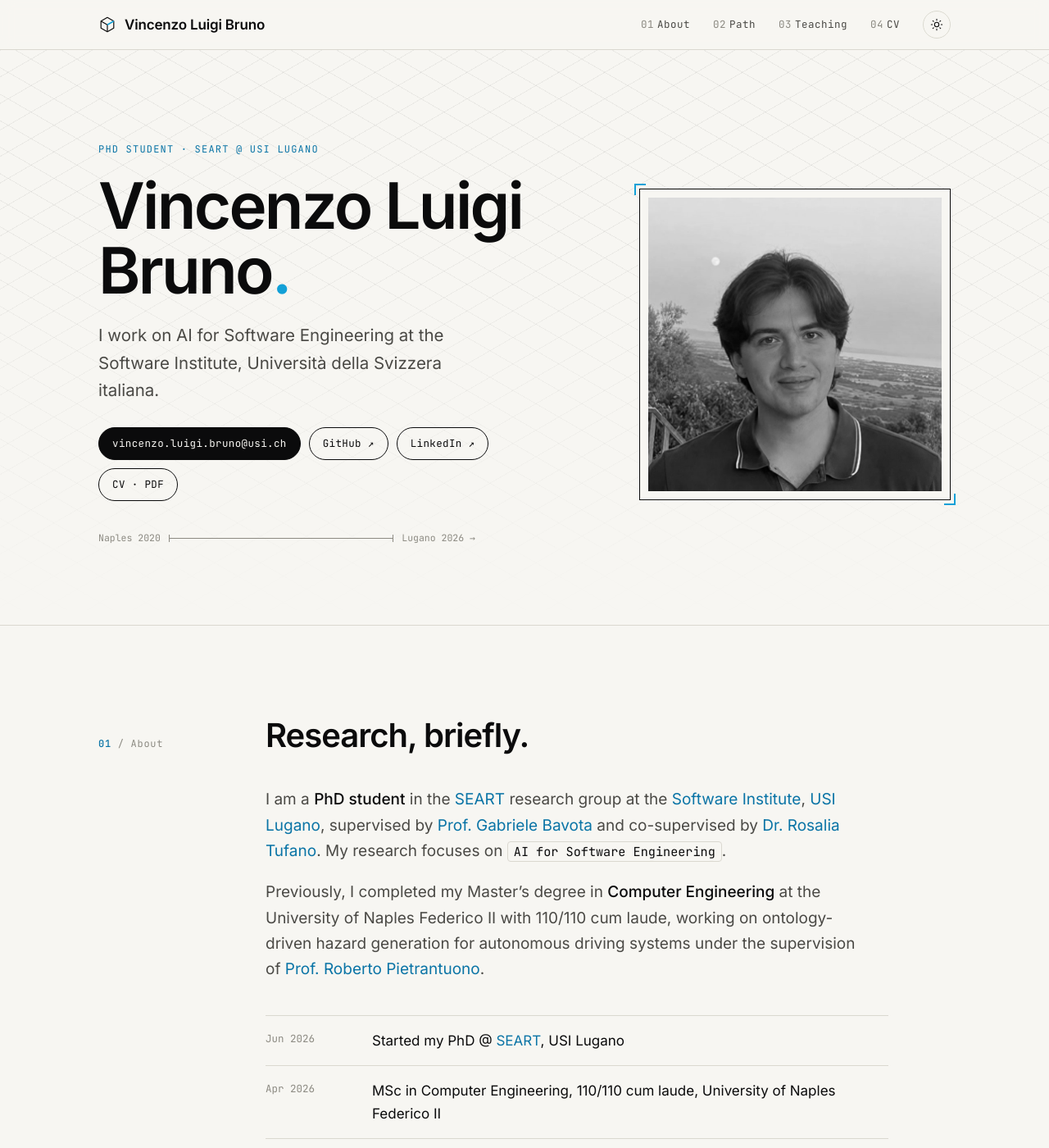
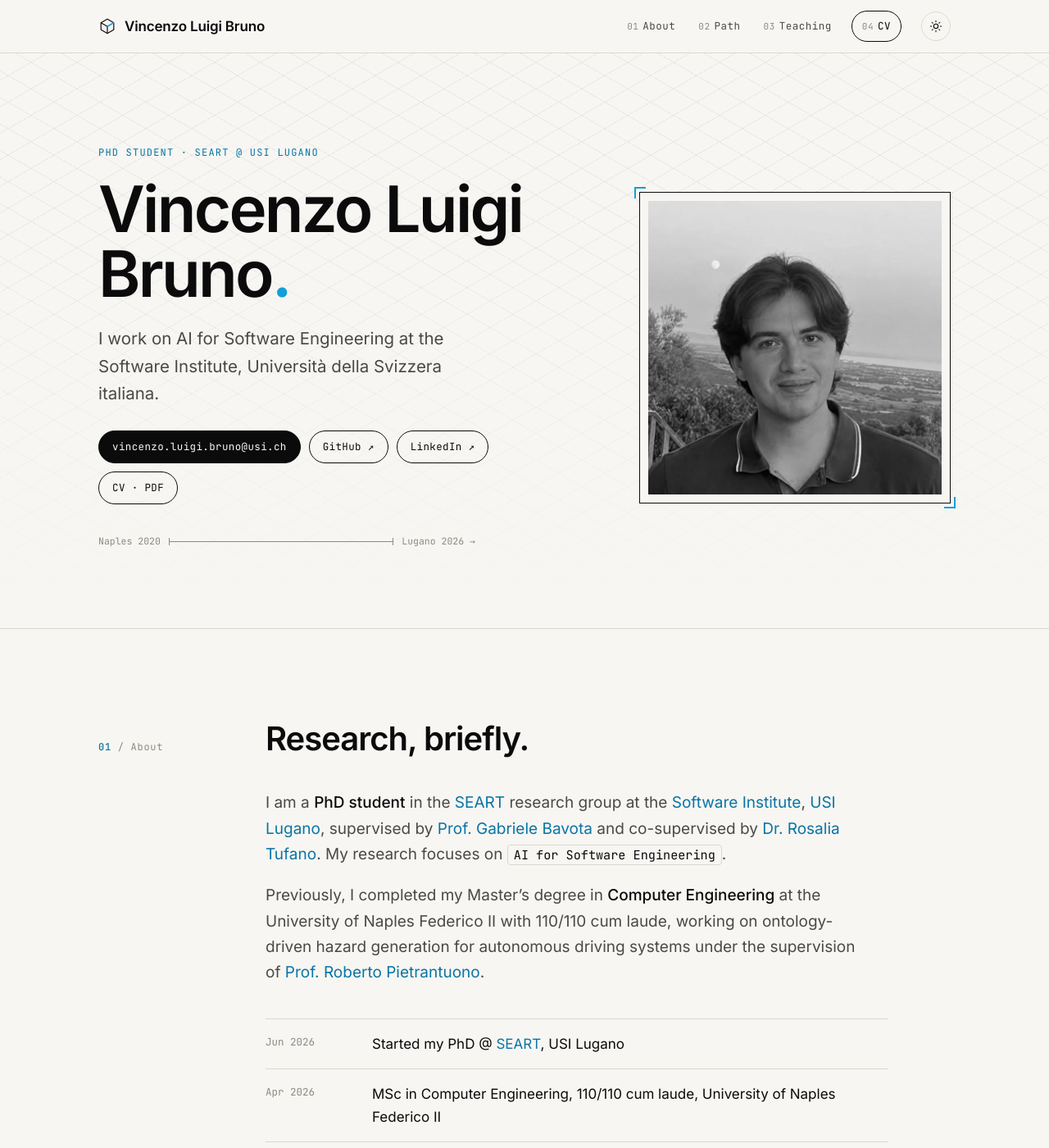
Before and after one commit to vlb20/vlb20.github.io, a Jekyll site: the page built from index.md, in a window 1280 px wide and 1400 px high. Shown: the whole window at 82% size. Built offline with Jekyll 4.4.1, drawn with Linux system fonts in a browser that asks for light colours.

Commit message:
some additions

```diff
--- a/_includes/head.html
+++ b/_includes/head.html
@@ -8,7 +8,7 @@
 <meta name="theme-color" content="#0B0B0C" media="(prefers-color-scheme: dark)">
 <link rel="preload" href="{{ '/assets/fonts/inter-latin-400-normal.woff2' | relative_url }}" as="font" type="font/woff2" crossorigin>
 <link rel="preload" href="{{ '/assets/fonts/inter-latin-600-normal.woff2' | relative_url }}" as="font" type="font/woff2" crossorigin>
-<link rel="stylesheet" href="{{ '/assets/css/main.css' | relative_url }}">
+<link rel="stylesheet" href="{{ '/assets/css/main.css' | relative_url }}?v={{ site.time | date: '%s' }}">
 <link rel="icon" href="{{ '/images/favicon.svg' | relative_url }}" type="image/svg+xml">
 <link rel="icon" href="{{ '/images/favicon-32x32.png' | relative_url }}" sizes="32x32" type="image/png">
 <link rel="apple-touch-icon" href="{{ '/images/apple-touch-icon-180x180.png' | relative_url }}">
--- a/_includes/header.html
+++ b/_includes/header.html
@@ -1,27 +1,33 @@
 {%- include section-list.html -%}
 {%- assign home = '/' | relative_url -%}
+{%- if page.url == '/' -%}{%- assign base = '' -%}{%- else -%}{%- assign base = home -%}{%- endif -%}
 <header class="site-header">
   <div class="wrap">
-    <a class="brand" href="{{ home }}" aria-label="Home">
+    <a class="brand" href="{{ home }}" aria-label="{{ site.author.name }}, home">
       <svg viewBox="0 0 24 24" fill="none" stroke="currentColor" stroke-width="1.3" stroke-linejoin="round" aria-hidden="true">
         <path d="M12 2.5 20.5 7.4v9.2L12 21.5 3.5 16.6V7.4Z"/><path d="M3.5 7.4 12 12.3M12 12.3v9.2"/>
         <path d="M12 12.3 20.5 7.4" stroke="#12A0D7" stroke-width="1.7"/>
       </svg>
       <span>{{ site.author.name }}</span>
     </a>
-    <nav class="nav" aria-label="Main">
+    <nav class="nav" id="site-nav" aria-label="Main">
       {%- assign n = 0 -%}
       {%- for s in sections -%}
         {%- if s == "work" -%}{%- continue -%}{%- endif -%}
         {%- assign n = n | plus: 1 %}
-      <a href="{{ home }}#{{ s }}"><span>{% include num.html n=n %}</span>{{ s | capitalize }}</a>
+      <a class="nav-link" href="{{ base }}#{{ s }}" data-section="{{ s }}"><span>{% include num.html n=n %}</span>{{ s | capitalize }}</a>
       {%- endfor -%}
       {%- assign n = n | plus: 1 %}
-      <a class="keep{% if page.url == '/cv/' %} is-current{% endif %}" href="{{ '/cv/' | relative_url }}"><span>{% include num.html n=n %}</span>CV</a>
+      <a class="nav-link nav-cv{% if page.url == '/cv/' %} is-active{% endif %}" href="{{ '/cv/' | relative_url }}"{% if page.url == '/cv/' %} aria-current="page"{% endif %}><span>{% include num.html n=n %}</span>CV</a>
+    </nav>
+    <div class="actions">
       <button class="toggle" type="button" aria-label="Switch between light and dark theme">
         <svg class="sun" viewBox="0 0 24 24" fill="none" stroke="currentColor" stroke-width="1.6" stroke-linecap="round" aria-hidden="true"><circle cx="12" cy="12" r="4"/><path d="M12 2v2M12 20v2M4.9 4.9l1.4 1.4M17.7 17.7l1.4 1.4M2 12h2M20 12h2M4.9 19.1l1.4-1.4M17.7 6.3l1.4-1.4"/></svg>
         <svg class="moon" viewBox="0 0 24 24" fill="none" stroke="currentColor" stroke-width="1.6" stroke-linecap="round" stroke-linejoin="round" aria-hidden="true"><path d="M20 14.5A8 8 0 1 1 9.5 4a6.5 6.5 0 0 0 10.5 10.5Z"/></svg>
       </button>
-    </nav>
+      <button class="menu-btn" type="button" aria-label="Open menu" aria-controls="site-nav" aria-expanded="false">
+        <svg viewBox="0 0 24 24" fill="none" stroke="currentColor" stroke-width="1.6" stroke-linecap="round" aria-hidden="true"><path class="l1" d="M4 8h16"/><path class="l2" d="M4 16h16"/></svg>
+      </button>
+    </div>
   </div>
 </header>
--- a/_layouts/default.html
+++ b/_layouts/default.html
@@ -10,6 +10,6 @@
 {{ content }}
 </main>
 {% include footer.html %}
-<script src="{{ '/assets/js/main.js' | relative_url }}" defer></script>
+<script src="{{ '/assets/js/main.js' | relative_url }}?v={{ site.time | date: '%s' }}" defer></script>
 </body>
 </html>
--- a/assets/css/main.css
+++ b/assets/css/main.css
@@ -52,29 +52,44 @@ a:focus-visible, button:focus-visible { outline: 2px solid var(--azzurro); outli
 .kicker { font-family: var(--mono); font-size: 12px; letter-spacing: .1em; text-transform: uppercase; color: var(--azzurro-text); }
 code { font-family: var(--mono); font-size: .88em; }
 
-/* ---------- header ---------- */
+/* ---------- header / navbar ---------- */
 .site-header {
   position: sticky; top: 0; z-index: 10;
   background: color-mix(in srgb, var(--paper) 88%, transparent);
-  backdrop-filter: saturate(1.2) blur(8px); -webkit-backdrop-filter: saturate(1.2) blur(8px);
+  backdrop-filter: saturate(1.2) blur(10px); -webkit-backdrop-filter: saturate(1.2) blur(10px);
   border-bottom: 1px solid var(--rule);
 }
-.site-header .wrap { display: flex; align-items: center; justify-content: space-between; height: 60px; gap: 16px; }
-.brand { display: flex; align-items: center; gap: 10px; color: var(--ink); font-weight: 600; letter-spacing: -.01em; background: none; }
-.brand svg { width: 22px; height: 22px; }
-.nav { display: flex; align-items: center; gap: clamp(12px, 2.5vw, 28px); }
-.nav a { color: var(--ink-2); font-family: var(--mono); font-size: 12.5px; letter-spacing: .04em; }
-.nav a:hover { color: var(--ink); }
-.nav a span { color: var(--mute); margin-right: 4px; }
-.toggle {
-  width: 34px; height: 34px; border: 1px solid var(--rule); border-radius: 50%;
+@supports not (background: color-mix(in srgb, red 50%, transparent)) { .site-header { background: var(--paper); } }
+.site-header .wrap { display: flex; align-items: center; height: 64px; gap: 24px; }
+.brand { display: flex; align-items: center; gap: 10px; color: var(--ink); font-weight: 600; letter-spacing: -.01em; background: none; margin-right: auto; white-space: nowrap; }
+.brand svg { width: 22px; height: 22px; flex: none; }
+.nav { display: flex; align-items: center; gap: 4px; }
+.nav-link { position: relative; display: inline-flex; align-items: baseline; gap: 5px; padding: 8px 12px; color: var(--ink-2); font-family: var(--mono); font-size: 12.5px; letter-spacing: .04em; background: none; border-radius: 999px; transition: color .2s, background-color .2s; }
+.nav-link span { color: var(--mute); font-size: 11px; }
+.nav-link:hover { color: var(--ink); background: var(--paper-2); }
+.nav-link::after { content: ""; position: absolute; left: 12px; right: 12px; bottom: 2px; height: 2px; border-radius: 2px; background: var(--azzurro); transform: scaleX(0); transform-origin: left; transition: transform .3s ease; }
+.nav-link.is-active { color: var(--ink); }
+.nav-link.is-active::after { transform: scaleX(1); }
+.nav-cv { margin-left: 8px; border: 1px solid var(--ink); color: var(--ink); }
+.nav-cv:hover { background: var(--ink); color: var(--paper); }
+.nav-cv:hover span { color: inherit; opacity: .6; }
+.nav-cv::after { display: none; }
+.nav-cv.is-active { background: var(--ink); color: var(--paper); }
+.nav-cv.is-active span { color: inherit; opacity: .6; }
+.actions { display: flex; align-items: center; gap: 8px; }
+.toggle, .menu-btn {
+  width: 36px; height: 36px; border: 1px solid var(--rule); border-radius: 50%;
   background: transparent; color: var(--ink); display: grid; place-items: center; cursor: pointer; padding: 0;
 }
-.toggle:hover { border-color: var(--ink); }
-.toggle svg { width: 16px; height: 16px; }
+.toggle:hover, .menu-btn:hover { border-color: var(--ink); }
+.toggle svg, .menu-btn svg { width: 16px; height: 16px; }
 .toggle .moon { display: none; }
 :root[data-theme="dark"] .toggle .sun { display: none; }
 :root[data-theme="dark"] .toggle .moon { display: block; }
+.menu-btn { display: none; }
+.menu-btn path { transition: transform .3s ease; transform-origin: 12px 12px; }
+.site-header.is-open .menu-btn .l1 { transform: translateY(4px) rotate(45deg); }
+.site-header.is-open .menu-btn .l2 { transform: translateY(-4px) rotate(-45deg); }
 
 /* ---------- hero ---------- */
 .hero { position: relative; border-bottom: 1px solid var(--rule); overflow: hidden; }
@@ -192,7 +207,6 @@ section { padding: clamp(64px, 9vw, 112px) 0; border-bottom: 1px solid var(--rul
 /* misc */
 .skip { position: absolute; left: -999px; top: 8px; z-index: 20; background: var(--ink); color: var(--paper); padding: 8px 12px; }
 .skip:focus { left: 8px; }
-.nav a.is-current { color: var(--ink); }
 .more-gh { font-family: var(--mono); font-size: 12.5px; margin: 16px 0 0; }
 .list .t a { color: inherit; }
 
@@ -247,7 +261,23 @@ section { padding: clamp(64px, 9vw, 112px) 0; border-bottom: 1px solid var(--rul
   .stop { padding-right: 0; }
   .stop + .stop { border-left: 0; padding-left: 0; border-top: 1px solid var(--rule); }
   .stop + .stop::before { left: 0; }
-  .nav a:not(.keep) { display: none; }
+  .site-header .wrap { height: 58px; gap: 12px; }
+  .menu-btn { display: grid; }
+  .nav {
+    position: absolute; top: 100%; left: 0; right: 0; flex-direction: column; align-items: stretch; gap: 0;
+    padding: 8px var(--gutter) 20px; background: var(--paper); border-bottom: 1px solid var(--rule);
+    opacity: 0; visibility: hidden; transform: translateY(-8px); transition: opacity .25s ease, transform .25s ease, visibility 0s linear .25s;
+  }
+  .site-header.is-open .nav { opacity: 1; visibility: visible; transform: none; transition: opacity .25s ease, transform .25s ease; }
+  .nav-link { padding: 14px 0; border-radius: 0; border-bottom: 1px solid var(--rule); font-family: var(--sans); font-size: 22px; font-weight: 600; letter-spacing: -.02em; color: var(--ink); gap: 14px; }
+  .nav-link span { font-family: var(--mono); font-size: 12px; font-weight: 400; letter-spacing: .04em; }
+  .nav-link:hover { background: none; color: var(--azzurro-text); }
+  .nav-link::after { left: auto; right: 0; top: 50%; bottom: auto; width: 8px; height: 8px; border-radius: 50%; transform: translateY(-50%) scale(0); }
+  .nav-link.is-active::after { transform: translateY(-50%) scale(1); }
+  .nav-cv { margin: 0; border: 0; border-bottom: 1px solid var(--rule); }
+  .nav-cv:hover, .nav-cv.is-active { background: none; color: var(--azzurro-text); }
+  .nav-cv::after { display: block; }
+  body.menu-open { overflow: hidden; }
   .news li { grid-template-columns: 1fr; gap: 2px; }
 }
 @media (prefers-reduced-motion: reduce) {
--- a/assets/js/main.js
+++ b/assets/js/main.js
@@ -12,6 +12,37 @@
     root.dataset.theme = next;
     try { localStorage.setItem('theme', next); } catch (e) {}
   });
+
+  /* navbar: mobile menu */
+  var header = document.querySelector('.site-header');
+  var menuBtn = document.querySelector('.menu-btn');
+  var setMenu = function (open) {
+    if (!header || !menuBtn) return;
+    header.classList.toggle('is-open', open);
+    document.body.classList.toggle('menu-open', open);
+    menuBtn.setAttribute('aria-expanded', open ? 'true' : 'false');
+    menuBtn.setAttribute('aria-label', open ? 'Close menu' : 'Open menu');
+  };
+  if (menuBtn) menuBtn.addEventListener('click', function () { setMenu(!header.classList.contains('is-open')); });
+  document.querySelectorAll('.nav-link').forEach(function (a) { a.addEventListener('click', function () { setMenu(false); }); });
+  document.addEventListener('keydown', function (e) { if (e.key === 'Escape') setMenu(false); });
+  window.matchMedia('(min-width: 861px)').addEventListener('change', function (e) { if (e.matches) setMenu(false); });
+
+  /* navbar: highlight the section in view */
+  var links = document.querySelectorAll('.nav-link[data-section]');
+  if (links.length && 'IntersectionObserver' in window) {
+    var spy = new IntersectionObserver(function (entries) {
+      entries.forEach(function (e) {
+        if (!e.isIntersecting) return;
+        links.forEach(function (l) { l.classList.toggle('is-active', l.dataset.section === e.target.id); });
+      });
+    }, { rootMargin: '-45% 0px -50% 0px' });
+    links.forEach(function (l) { var s = document.getElementById(l.dataset.section); if (s) spy.observe(s); });
+    var hero = document.querySelector('.hero');
+    if (hero) new IntersectionObserver(function (es) {
+      if (es[0].isIntersecting) links.forEach(function (l) { l.classList.remove('is-active'); });
+    }, { rootMargin: '-45% 0px -50% 0px' }).observe(hero);
+  }
 
   /* reveal sections and start the map drawing when they scroll into view */
   var maps = document.querySelectorAll('svg.study-map[data-scroll]');
```
